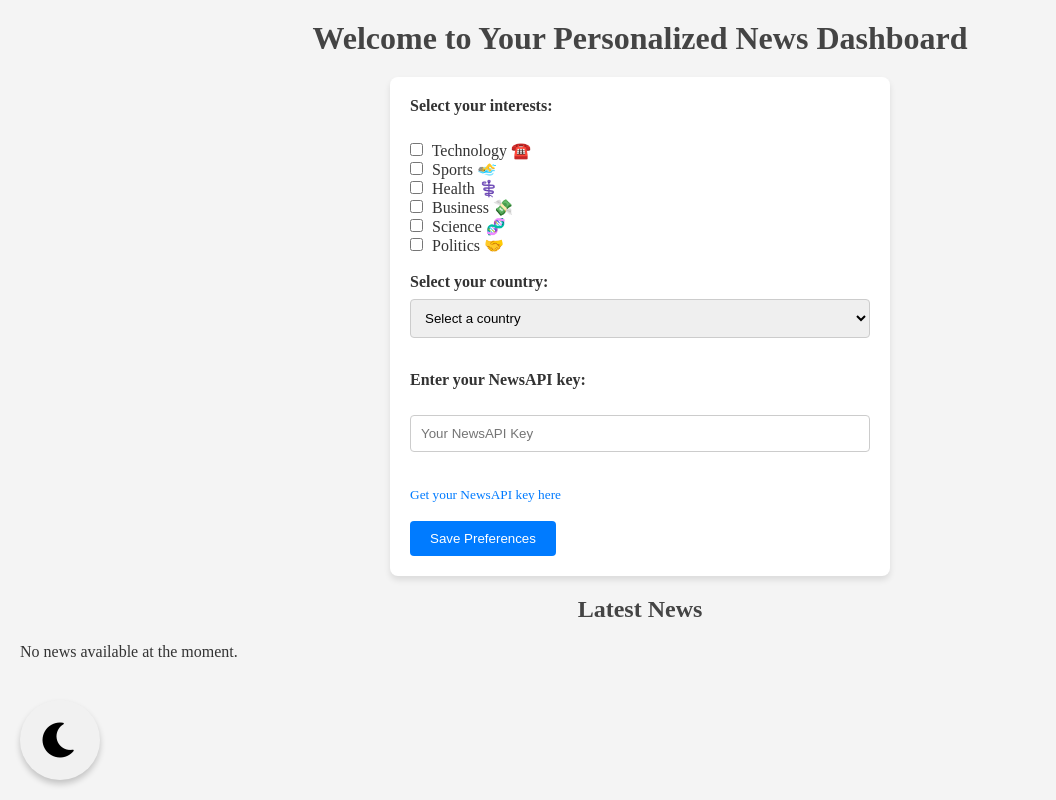
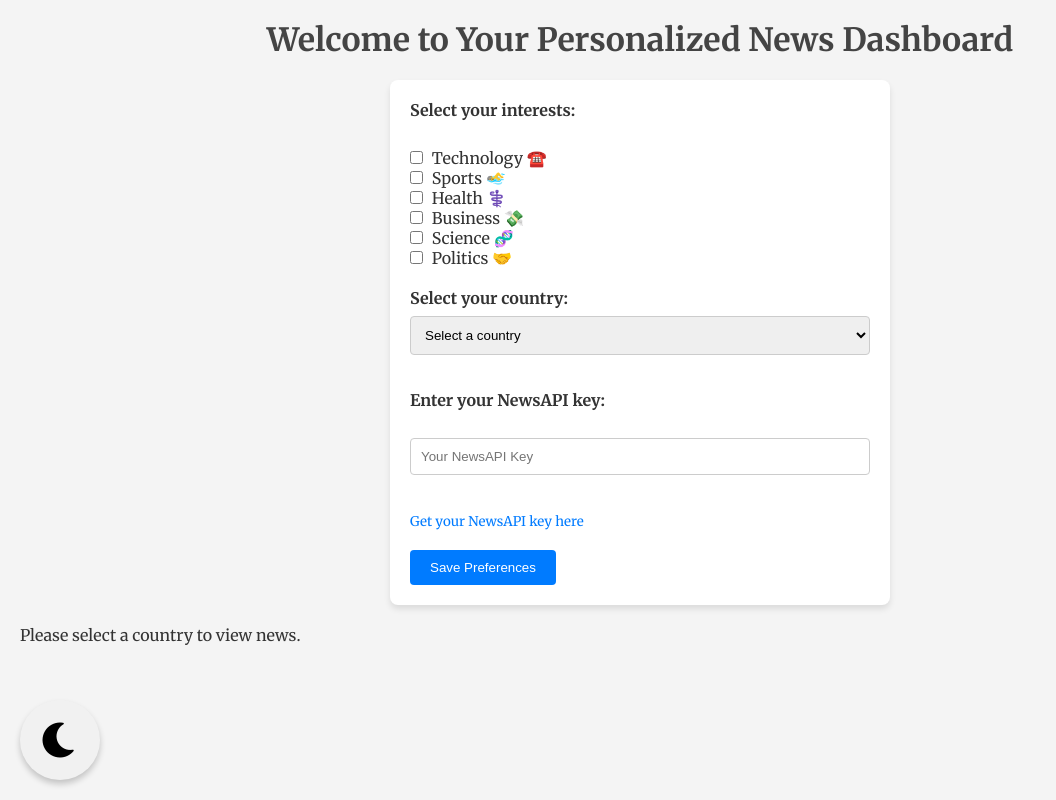
Before and after one commit to samkley/TailorNews, a Flask app: page / in a window 1280 px wide. Shown: the whole page, without its empty margins (0-1056 px from the left). Run offline with Flask 3, Linux system fonts and the light colour scheme.

Commit message:
Update index.html

```diff
--- a/templates/index.html
+++ b/templates/index.html
@@ -4,15 +4,16 @@
         <meta charset="UTF-8">
         <meta name="viewport" content="width=device-width, initial-scale=1.0">
         <title>Personalized News Dashboard</title>
+        <link href="https://fonts.googleapis.com/css2?family=Merriweather:wght@300;400;700&display=swap" rel="stylesheet">
         <link rel="stylesheet" href="{{ url_for('static', filename='styles.css') }}">
         <link rel="icon" href="{{ url_for('static', filename='icon.png') }}" type="image/x-icon">
         <link href="https://cdnjs.cloudflare.com/ajax/libs/font-awesome/6.0.0-beta3/css/all.min.css" rel="stylesheet">
     </head>
+
 <body>
 <button id="dark-mode-toggle" class="dark-mode-toggle">
     <i class="fas fa-moon moon-icon"></i>
 </button>
-
 
     <h1>Welcome to Your Personalized News Dashboard</h1>
     <form id="preferences-form" method="POST">
@@ -47,33 +48,30 @@
         </small>
         <br><br>
 
-
-
         <button type="submit">Save Preferences</button>
     </form>
 
+    <!-- Show Latest News only if a country is selected -->
+    {% if session.get('country') %}
     <h2>Latest News</h2>
     {% if articles %}
         <ul>
             {% for article in articles %}
-                {% if article.urlToImage %}
                 <li>
                     <a href="{{ article.url }}" target="_blank">
+                        {% if article.urlToImage %}
                             <img src="{{ article.urlToImage }}" alt="News Image" style="width:100px; height:auto;">
+                        {% endif %}
                         {{ article.title }}
                     </a>
                 </li>
-                {% else %}
-                    <li>
-                        <a href="{{ article.url }}" target="_blank">
-                            {{ article.title }}
-                        </a>
-                    </li>
-                {% endif %}
             {% endfor %}
         </ul>
     {% else %}
         <p>No news available at the moment.</p>
+    {% endif %}
+{% else %}
+    <p>Please select a country to view news.</p>
 {% endif %}
 
     <script>
```
Lines whose indentation alone changed are shown as unchanged.
